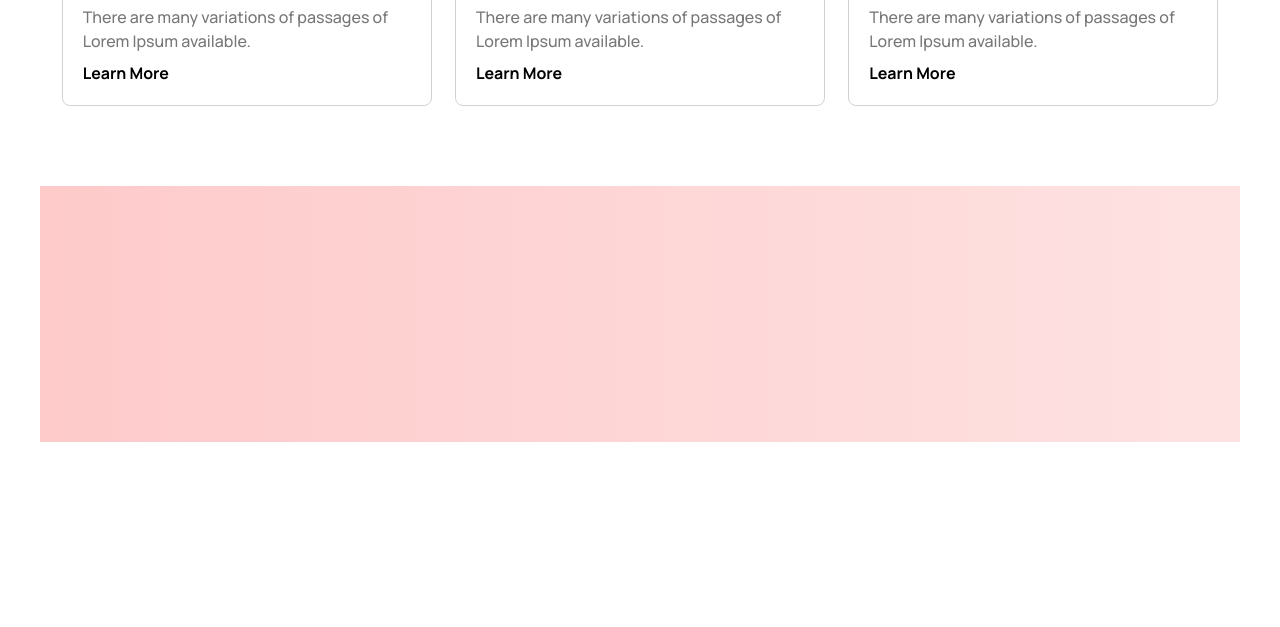
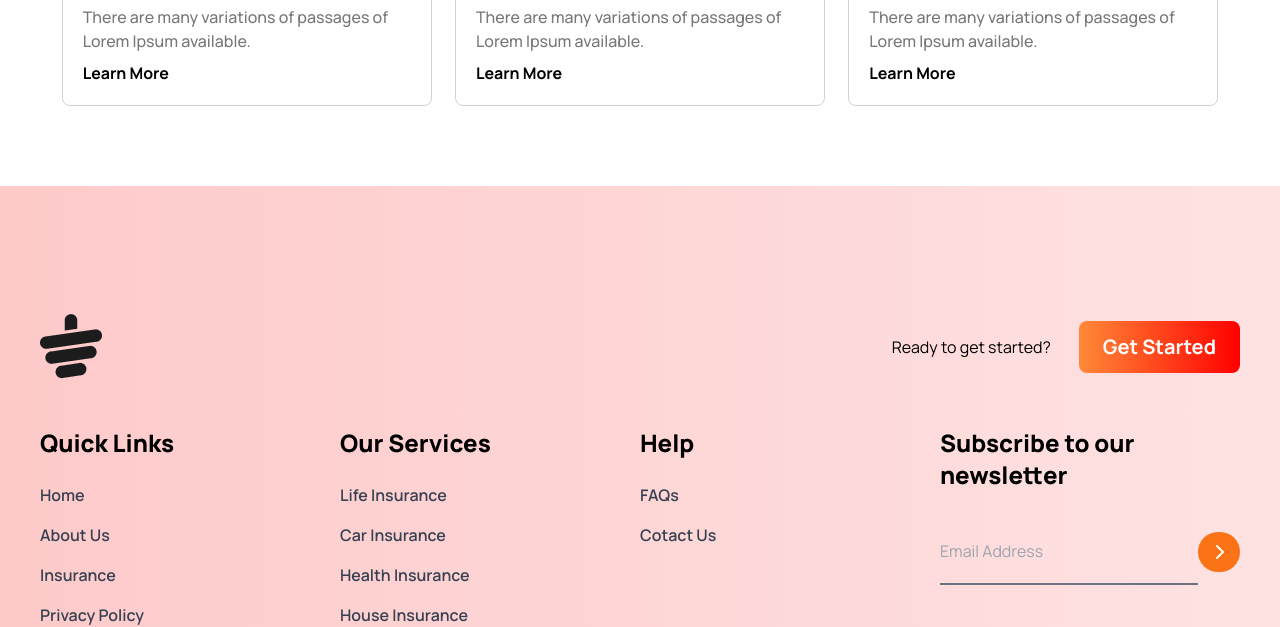
Before and after one commit to neyamat7/tea-house, a plain HTML site: page index.html in a window 1280 px wide. Shown: the part 2891-3518 px from the top of the page. Before the commit the page ends 3333 px from the top, so only its background shows below. Drawn offline with nearby package versions, Linux system fonts and the light colour scheme.

Commit message:
add footer section

```diff
--- a/index.html
+++ b/index.html
@@ -33,6 +33,14 @@
         },
       };
     </script>
+
+    <!-- styles -->
+    <style>
+      /* .clients {
+        background-image: url(./images/bg_cup.png);
+        background-size: cover;
+      } */
+    </style>
   </head>
   <body class="font-manrope space-y-20">
     <header
@@ -386,7 +394,91 @@
 
     <!-- footer section -->
     <footer
-      class="max-w-[1200px] mx-auto bg-gradient-to-r from-red-200 to-red-100 lg:py-32 lg:px-56"
-    ></footer>
+      class="bg-gradient-to-r from-red-200 to-red-100 lg:py-32 px-4 md:px-5"
+    >
+      <!-- footer content -->
+      <div class="max-w-[1200px] w-full mx-auto space-y-12">
+        <!-- logo -->
+        <div
+          class="flex flex-col sm:flex-row items-center gap-7 justify-between"
+        >
+          <div class="logo">
+            <img src="images/cup.png" alt="" />
+          </div>
+
+          <div class="flex flex-col sm:flex-row items-center gap-3 md:gap-7">
+            <p>Ready to get started?</p>
+            <button
+              class="py-3 px-6 bg-gradient-to-r from-[#FF8938] to-[#FF0000] font-bold text-xl rounded-lg text-white"
+            >
+              Get Started
+            </button>
+          </div>
+        </div>
+
+        <!-- footer links -->
+        <div
+          class="links-container grid grid-cols-1 md:grid-cols-2 lg:grid-cols-4 gap-7 lg:gap-0"
+        >
+          <!-- quick links -->
+          <div class="quick-links text-center md:text-left">
+            <h2 class="font-extrabold text-2xl mb-6">Quick Links</h2>
+            <ul class="space-y-4 text-base font-semibold text-gray-700">
+              <li><a href="#">Home</a></li>
+              <li><a href="#">About Us</a></li>
+              <li><a href="#">Insurance</a></li>
+              <li><a href="#">Privacy Policy</a></li>
+            </ul>
+          </div>
+
+          <!-- our services -->
+          <div class="quick-links text-center md:text-left">
+            <h2 class="font-extrabold text-2xl mb-6">Our Services</h2>
+            <ul class="space-y-4 text-base font-semibold text-gray-700">
+              <li><a href="#">Life Insurance</a></li>
+              <li><a href="#">Car Insurance</a></li>
+              <li><a href="#">Health Insurance</a></li>
+              <li><a href="#">House Insurance</a></li>
+            </ul>
+          </div>
+
+          <!-- help -->
+          <div class="quick-links text-center md:text-left">
+            <h2 class="font-extrabold text-2xl mb-6">Help</h2>
+            <ul class="space-y-4 text-base font-semibold text-gray-700">
+              <li><a href="#">FAQs</a></li>
+              <li><a href="#">Cotact Us</a></li>
+            </ul>
+          </div>
+
+          <!-- subscriber input -->
+          <div class="flex flex-col gap-7 text-center lg:text-left">
+            <h2 class="text-2xl font-extrabold">Subscribe to our newsletter</h2>
+            <!-- input -->
+            <div
+              class="flex items-center sm:w-[400px] sm:mx-auto md:w-auto md:mx-0"
+            >
+              <input
+                class="border border-x-0 border-t-0 border-b-gray-500 border-b-2 flex-1 py-5 bg-transparent"
+                type="email"
+                name=""
+                id=""
+                placeholder="Email Address"
+              />
+              <i
+                class="fa-solid fa-chevron-right bg-orange-500 p-2 px-4 rounded-full text-base text-white"
+              ></i>
+            </div>
+
+            <!-- social icon -->
+            <div class="flex gap-7 text-2xl mt-5 mx-auto lg:mx-0">
+              <i class="fa-brands fa-facebook-f"></i>
+              <i class="fa-brands fa-twitter"></i>
+              <i class="fa-brands fa-square-instagram"></i>
+            </div>
+          </div>
+        </div>
+      </div>
+    </footer>
   </body>
 </html>
```
